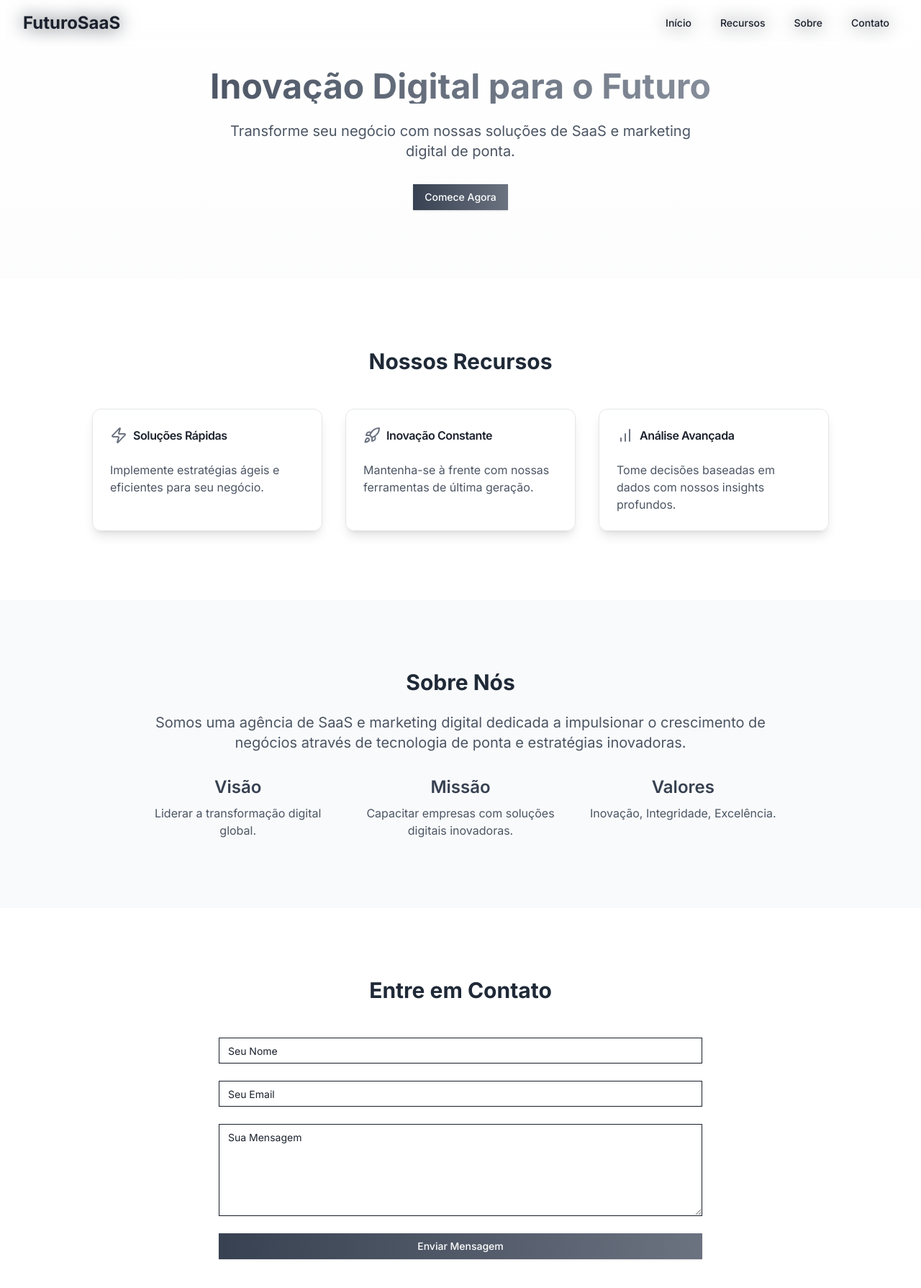
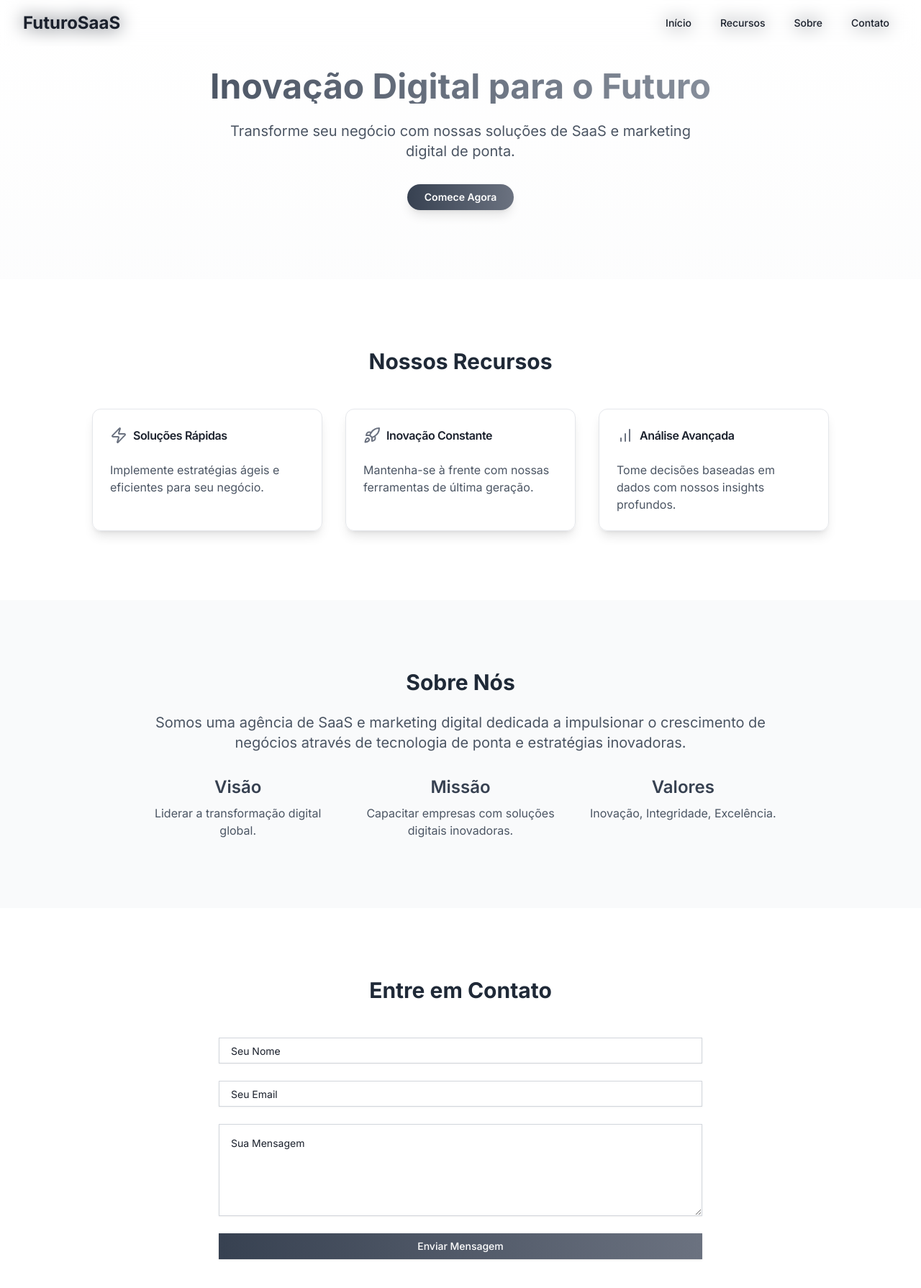
Before and after one commit to ErickPrado101/saudenamao, a Next.js app: page / in a window 1280 px wide. Shown: the top 1790 px of the page at 72% size. Built offline with nearby package versions, Linux system fonts and the light colour scheme.

Commit message:
lp design

```diff
--- a/src/components/Contact.tsx
+++ b/src/components/Contact.tsx
@@ -9,17 +9,28 @@ export default function Contact() {
         <h2 className="text-3xl font-bold text-center mb-12 text-gray-800">Entre em Contato</h2>
         <form className="space-y-6">
           <div>
-            <Input type="text" placeholder="Seu Nome" className="w-full" />
+            <Input
+              type="text"
+              placeholder="Seu Nome"
+              className="w-full p-4 border border-gray-300 rounded-none focus:outline-none focus:ring-2 focus:ring-gray-500 transition-all duration-300"
+            />
           </div>
           <div>
-            <Input type="email" placeholder="Seu Email" className="w-full" />
+            <Input
+              type="email"
+              placeholder="Seu Email"
+              className="w-full p-4 border border-gray-300 rounded-none focus:outline-none focus:ring-2 focus:ring-gray-500 transition-all duration-300"
+            />
           </div>
           <div>
-            <Textarea placeholder="Sua Mensagem" className="w-full h-32" />
+            <Textarea
+              placeholder="Sua Mensagem"
+              className="w-full p-4 h-32 border border-gray-300 rounded-none focus:outline-none focus:ring-2 focus:ring-gray-500 transition-all duration-300"
+            />
           </div>
           <Button
             type="submit"
-            className="w-full bg-gradient-to-r from-gray-700 to-gray-500 text-white hover:from-gray-600 hover:to-gray-400"
+            className="w-full py-3 bg-gradient-to-r from-gray-700 to-gray-500 text-white hover:from-gray-600 hover:to-gray-400 rounded-none transition-all duration-300"
           >
             Enviar Mensagem
           </Button>
--- a/src/components/Hero.tsx
+++ b/src/components/Hero.tsx
@@ -9,9 +9,13 @@ export default function Hero() {
       <p className="text-xl mb-8 text-gray-600 max-w-2xl mx-auto">
         Transforme seu negócio com nossas soluções de SaaS e marketing digital de ponta.
       </p>
-      <Button className="bg-gradient-to-r from-gray-700 to-gray-500 text-white hover:from-gray-600 hover:to-gray-400">
+      <Button
+        className="bg-gradient-to-r from-gray-700 to-gray-500 text-white font-semibold py-2 px-6 rounded-full shadow-lg transition-all duration-300 transform hover:scale-105 hover:from-gray-600 hover:to-gray-400 hover:shadow-xl focus:outline-none focus:ring-2 focus:ring-offset-2 focus:ring-gray-500"
+      >
         Comece Agora
       </Button>
+
+
     </section>
   )
 }
```
